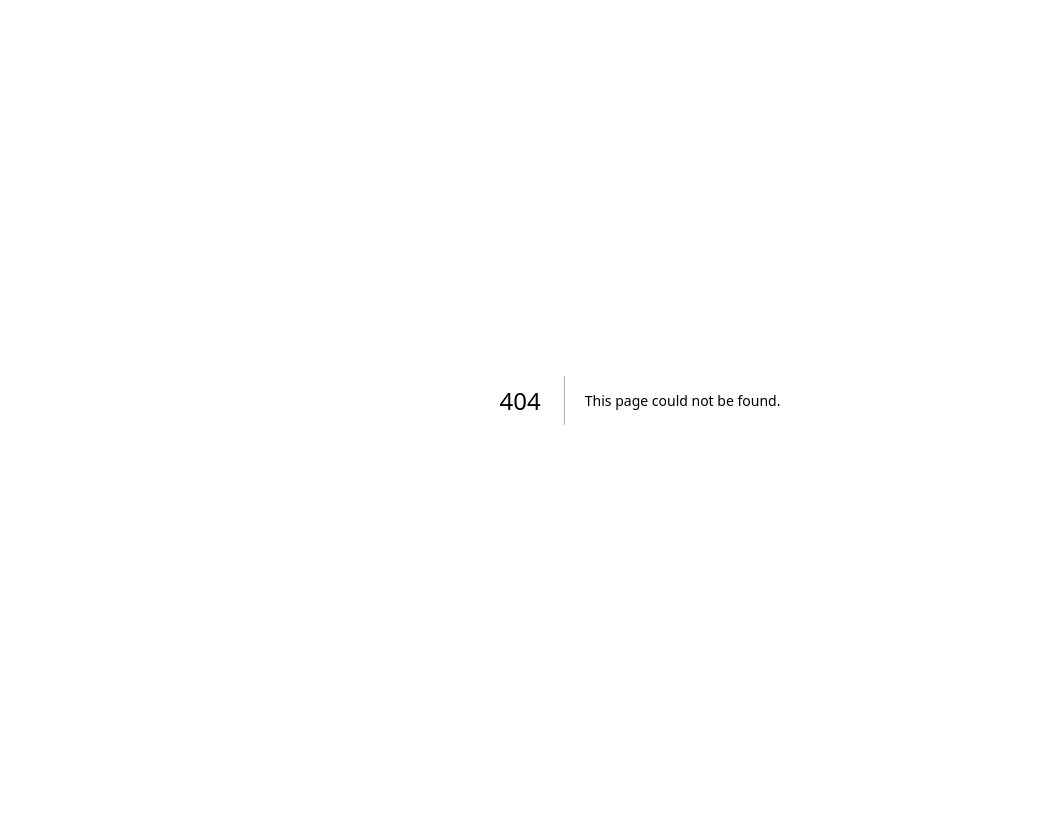
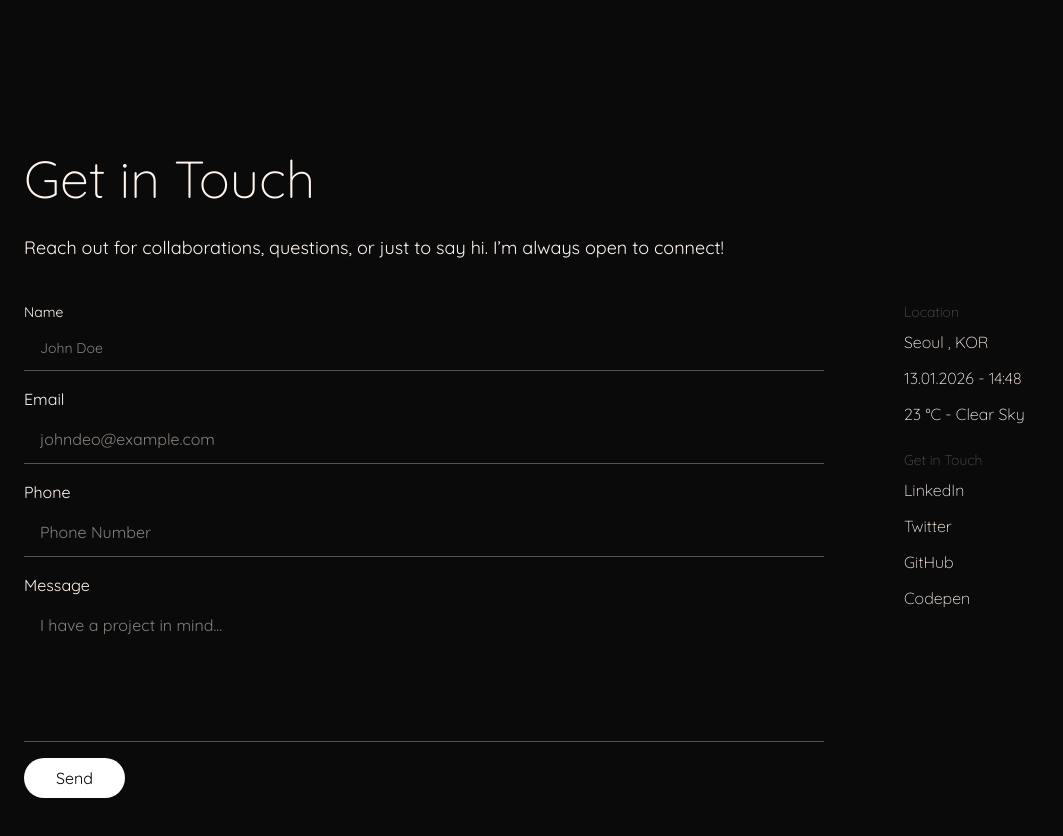
Before and after one commit to haeunj400-hub/web-blog, a Next.js app: page /contact in a window 1280 px wide. Before the commit this address had no page. Shown: the top 836 px of the page, without its empty margins (0-1063 px from the left). Before the commit the page ends 800 px from the top, so only its background shows below. Built offline with nearby package versions, Linux system fonts and the light colour scheme.

Commit message:
contact 최종

```diff
--- /dev/null
+++ b/src/app/contact/page.tsx
@@ -0,0 +1,65 @@
+export default function Contact() {
+  return (
+    <div className="flex min-h-screen items-center justify-center bg-background">
+      <main className="flex w-7xl w-max-7xl py-35 px-6 mx-auto justify-center items-center">
+        <div className="flex flex-col w-[1232px]">
+            <h1 className="text-[52px] font-light mb-4">Get in Touch</h1>
+            <h2 className="text-lg font-lignt mb-10">Reach out for collaborations, questions, or just to say hi. I’m always open to connect!</h2>
+            <div className="flex flex-row gap-x-20">
+                <div className="w-[800px]">
+                    <form name="contact" method="post">
+                        <div className="flex flex-col gap-1 mb-4 text-sm border-b-1 border-b-neutral-600">
+                            <label htmlFor="name">Name</label>
+                            <input type="text" id="name" className="outline-none w-full py-3 pr-20 pl-4" placeholder="John Doe"/>
+                        </div>
+                        <div className="flex flex-col gap-1 mb-4 border-b-1 border-b-neutral-600">
+                            <label htmlFor="email">Email</label>
+                            <input type="text" id="email" className="outline-none w-full py-3 pr-20 pl-4" placeholder="johndeo@example.com"/>
+                        </div>
+                        <div className="flex flex-col gap-1 mb-4 border-b-1 border-b-neutral-600">
+                            <label htmlFor="phone">Phone</label>
+                            <input type="text" id="phone" className="outline-none w-full py-3 pr-20 pl-4" placeholder="Phone Number"/>
+                        </div>
+                        <div className="flex flex-col gap-1 mb-4 border-b-1 border-b-neutral-600">
+                            <label htmlFor="message">Message</label>
+                            <textarea id="message" className="resize-none outline-none caret-transparent w-full h-35 py-3 pr-20 pl-4" placeholder="I have a project in mind..."/>
+                        </div>
+                        <input type="submit" value="Send" className="cursor-pointer rounded-full bg-white px-8 py-2 text-base text-black"/>
+                     </form>
+                </div>
+                <div className="flex flex-col w-[240px] gap-6 text-lg font-light">
+                    <div>
+                        <h3 className="text-sm text-neutral-600 font-light mb-2">Location</h3>
+                        <div className="flex flex-col justify-between gap-3 text-base">
+                            <p>
+                                Seoul
+                                ,
+                                KOR
+                            </p>
+                            <p>
+                                13.01.2026 - 14:48
+                            </p>
+                            <p>
+                                23
+                                °C -
+                                Clear Sky
+                            </p>
+                        </div>
+                    </div>
+                    <div>
+                        <h3 className="text-sm text-neutral-600 font-light mb-2">Get in Touch</h3>
+                        <div className="flex flex-col justify-between gap-3 text-base">
+                            <a href="https://www.linkedin.com/" className="cursor-pointer">LinkedIn</a>
+                            <a href="https://x.com/" className="cursor-pointer">Twitter</a>
+                            <a href="https://github.com/" className="cursor-pointer">GitHub</a>
+                            <a href="http://codepen.io" className="cursor-pointer">Codepen</a>
+                        </div>
+                    </div>
+                </div>
+            </div>
+        </div>
+
+        </main>
+    </div>
+  );
+}
```
